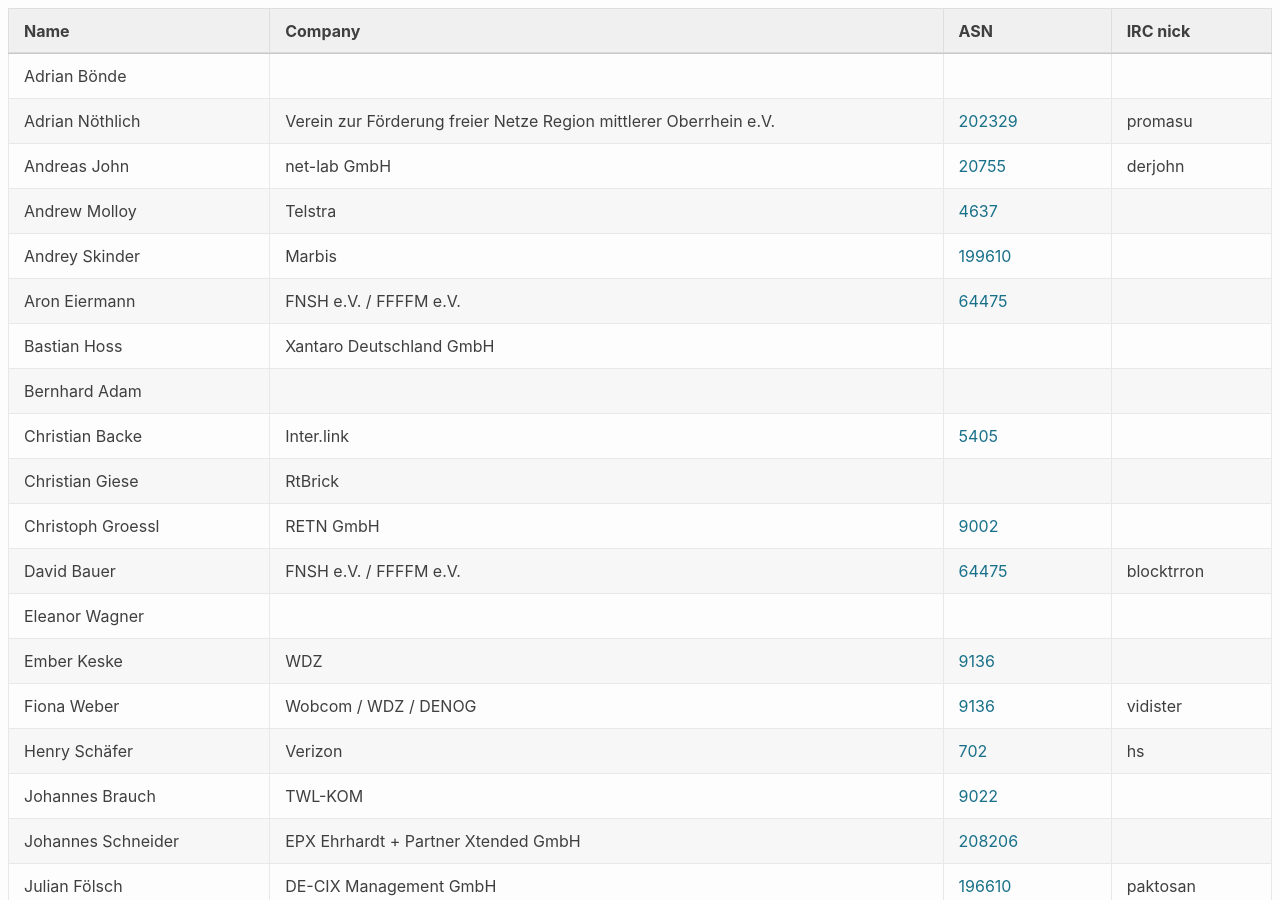
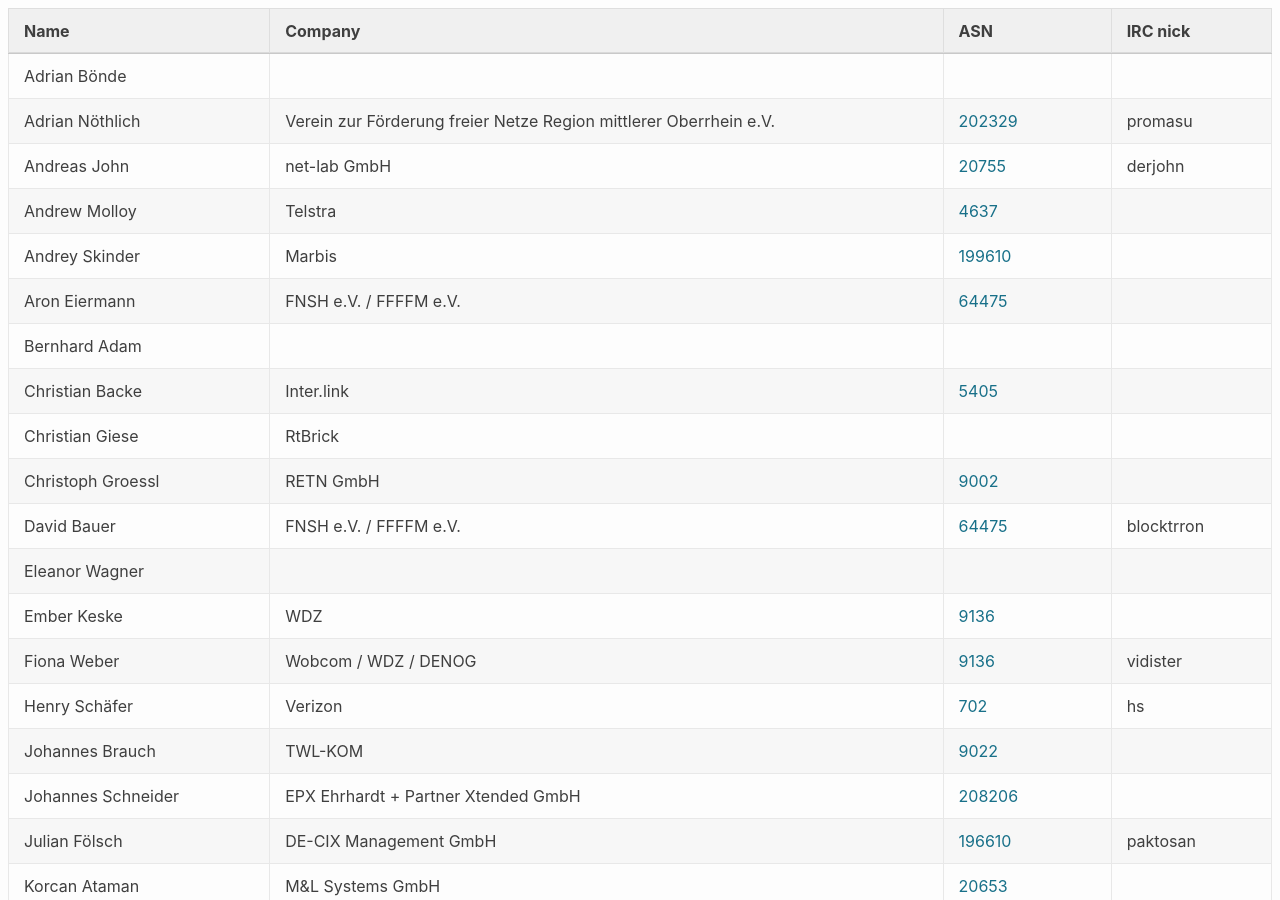
Before and after one commit to denog/pretix-attendeelist, a Jekyll site: the page built from denogmeetup24-01/index.markdown, in a window 1280 px wide and 900 px high. Built offline with Jekyll 4.4.1, drawn with Linux system fonts in a browser that asks for light colours.

Commit message:
Latest data: Mon Feb  5 20:47:56 UTC 2024

```diff
--- a/_data/attendees_denogmeetup24-01.json
+++ b/_data/attendees_denogmeetup24-01.json
@@ -34,12 +34,6 @@
     "company": "FNSH e.V. / FFFFM e.V.",
     "irc": null,
     "asn": "64475"
-  },
-  {
-    "name": "Bastian Hoss",
-    "company": "Xantaro Deutschland GmbH",
-    "irc": null,
-    "asn": null
   },
   {
     "name": "Bernhard Adam",
```
